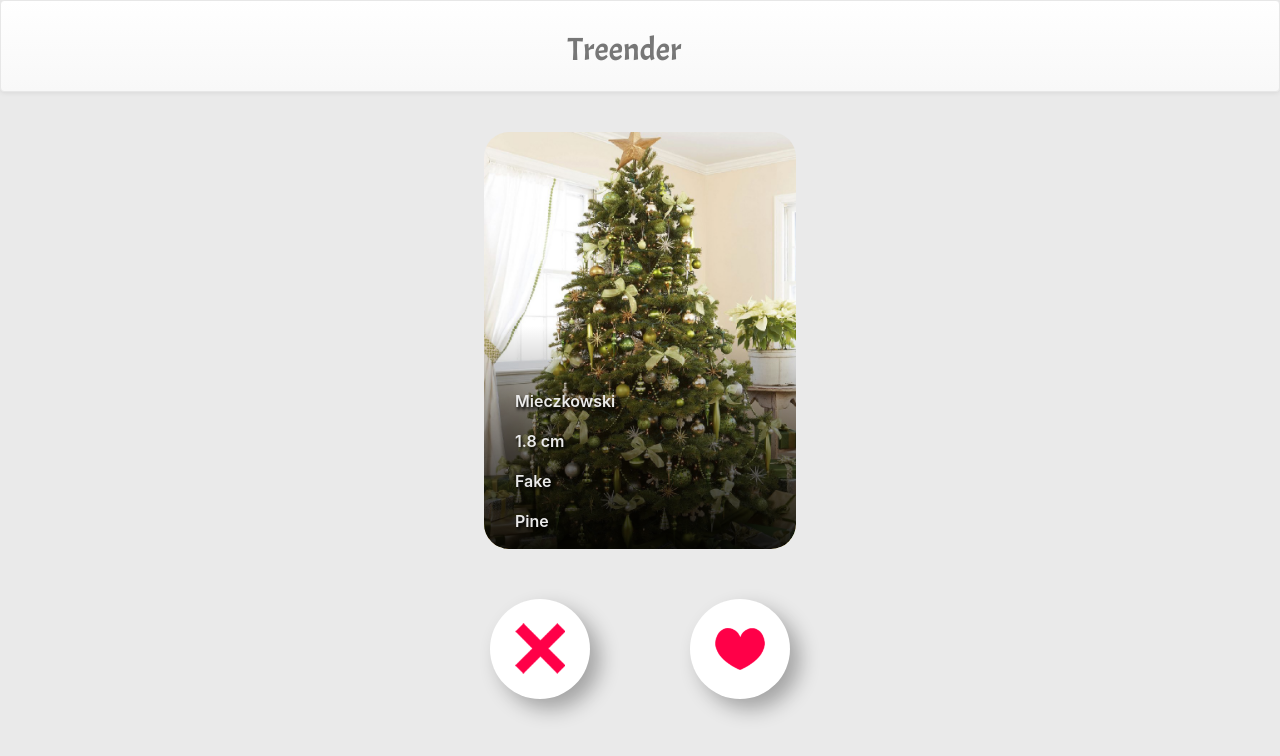
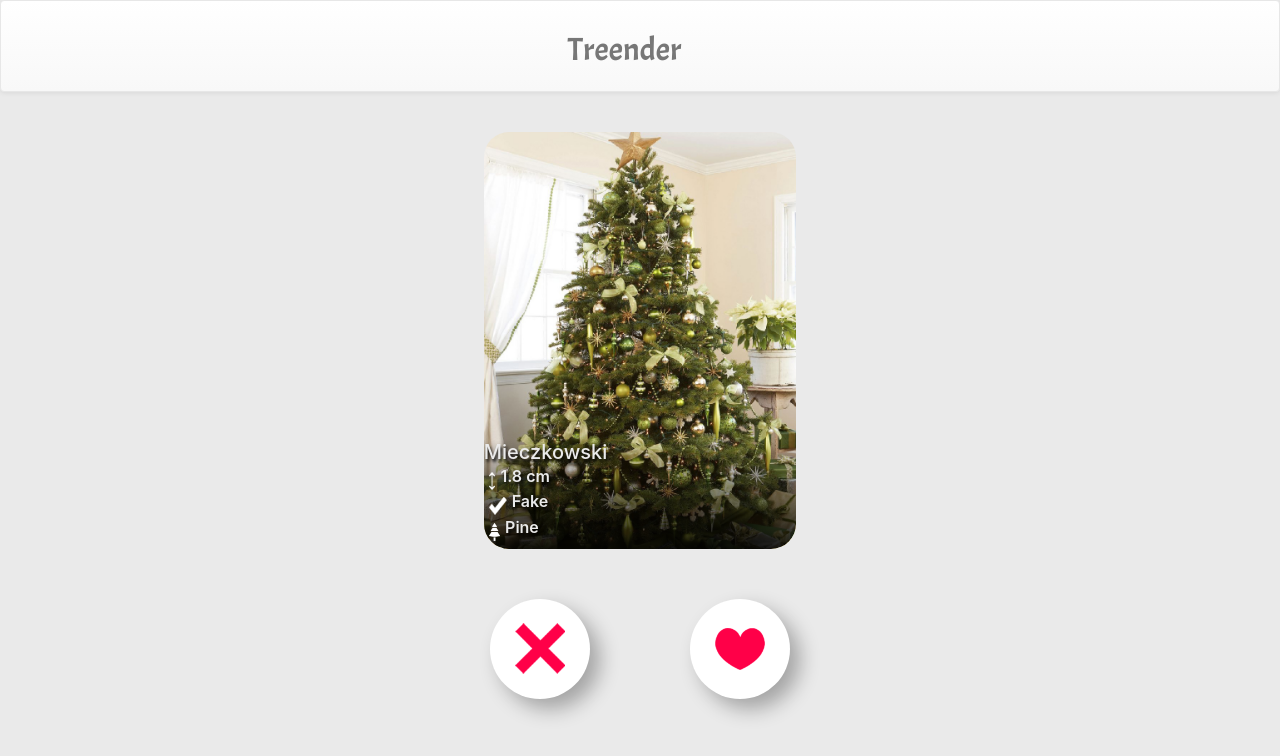
Before and after one commit to mLingoTeam/Treender, a React (Create React App) app in the folder Treender/ClientApp/: page /browse in a window 1280 px wide. Shown: the top 756 px of the page. Built offline with nearby package versions, Linux system fonts and the light colour scheme; no server answers.

Commit message:
styles ready

```diff
--- a/Treender/ClientApp/src/components/Browserstyle.css
+++ b/Treender/ClientApp/src/components/Browserstyle.css
@@ -34,11 +34,12 @@
   bottom: 0;
   left: 0;
   right: 0;
-  padding: 20% 10% 0;
+  padding: 20 % 5% 0;
   text-shadow: 0.1em 0.2em 0.2em black;
   color: #eaeaea;
   font-weight: 600;
   border-radius: 0 0 25px 25px;
+  line-height: 0.6em;
 }
 
 .iconShow {
@@ -83,3 +84,13 @@
   max-width: 60%;
   max-height: 60%;
 }
+
+.treedata div {
+  vertical-align: middle;
+}
+
+.tree-icon {
+  max-width: 18px;
+  max-height: 18px;
+  margin: 0 5px;
+}
--- a/Treender/ClientApp/src/components/Treeprof.js
+++ b/Treender/ClientApp/src/components/Treeprof.js
@@ -1,4 +1,8 @@
 import React from "react";
+import real2 from "../img/Real.png";
+import fake2 from "../img/Fake.png";
+import type2 from "../img/Type.png";
+import height2 from "../img/height.png";
 
 import mock3 from "../img/Trees/tree11.jpg";
 
@@ -29,10 +33,19 @@ function Treeprof(props) {
             className="img-fluid position-relative treeprofphoto"
           />
           <div className="treedata">
-            <p>{props.tree.Name}</p>
-            <p>{height + " cm"}</p>
-            <p>{type}</p>
-            <p>{specie}</p>
+            <h5>{props.tree.Name}</h5>
+            <div className="d-flex">
+              <img src={height2} className="tree-icon" />
+              <p>{height + " cm"}</p>
+            </div>
+            <div className="d-flex">
+              <img src={real2} className="tree-icon" />
+              <p>{type}</p>
+            </div>
+            <div className="d-flex">
+              <img src={type2} className="tree-icon" />
+              <p>{specie}</p>
+            </div>
           </div>
         </div>
       </div>
```
